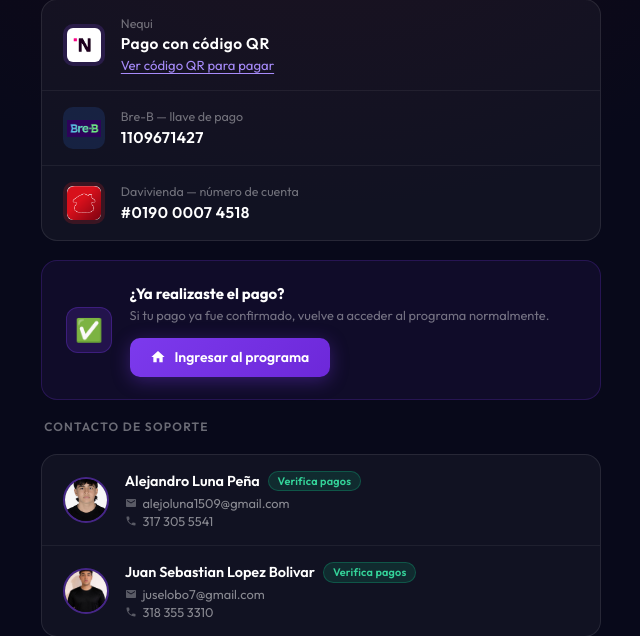
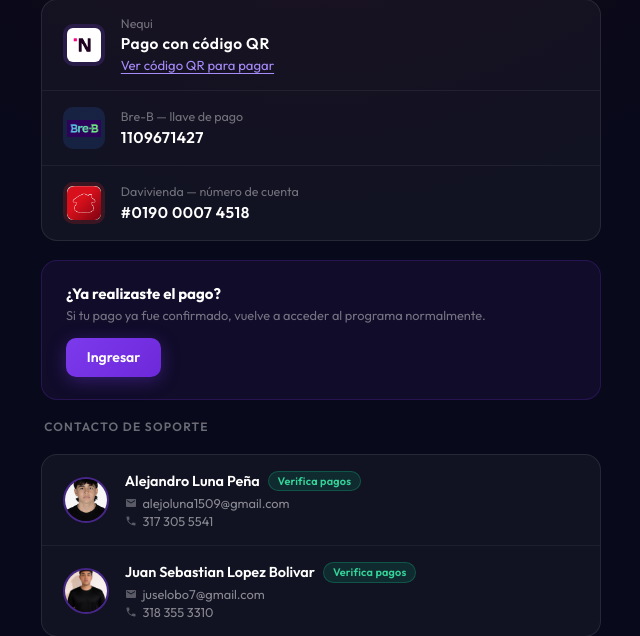
Before and after one commit to Al3jandro13/manitos-creativas, a Django app: page /servicio-suspendido/ in a window 1280 px wide. Shown: the part 453-1089 px from the top of the page, without its empty margins (319-959 px from the left). Run offline with Django 4.2, Linux system fonts and the light colour scheme.

Commit message:
fix: quita icono y casa del apartado ya pague, simplifica boton a 'Ingresar'
Co-Authored-By: Claude Sonnet 4.6 <noreply@anthropic.com>

```diff
--- a/templates/admin_panel/blocked.html
+++ b/templates/admin_panel/blocked.html
@@ -467,14 +467,10 @@ h1 {
 
   <!-- Ya pagué -->
   <div class="paid-card">
-    <div class="paid-icon">✅</div>
     <div class="paid-text">
       <div class="paid-title">¿Ya realizaste el pago?</div>
       <div class="paid-sub">Si tu pago ya fue confirmado, vuelve a acceder al programa normalmente.</div>
-      <a href="/" class="paid-btn">
-        <svg viewBox="0 0 24 24"><path d="M10 20v-6h4v6h5v-8h3L12 3 2 12h3v8z"/></svg>
-        Ingresar al programa
-      </a>
+      <a href="/" class="paid-btn">Ingresar</a>
     </div>
   </div>
 
```
